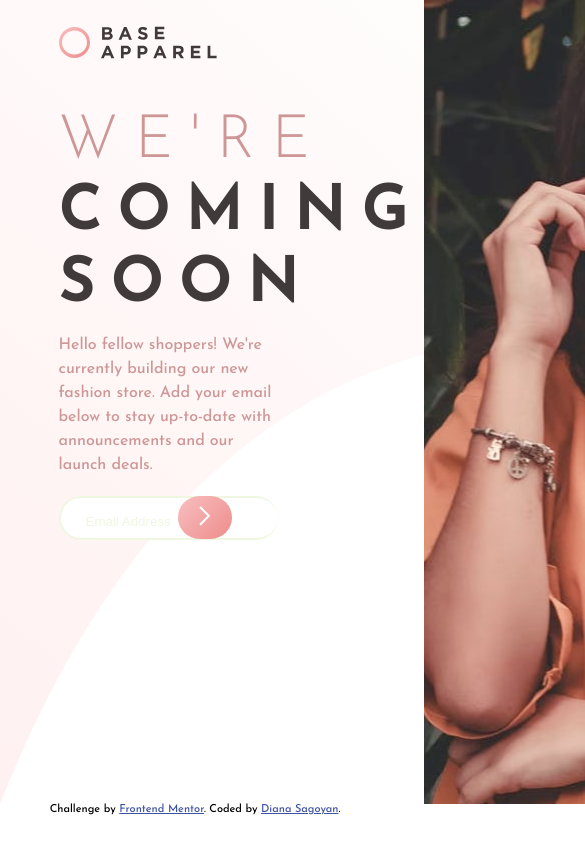
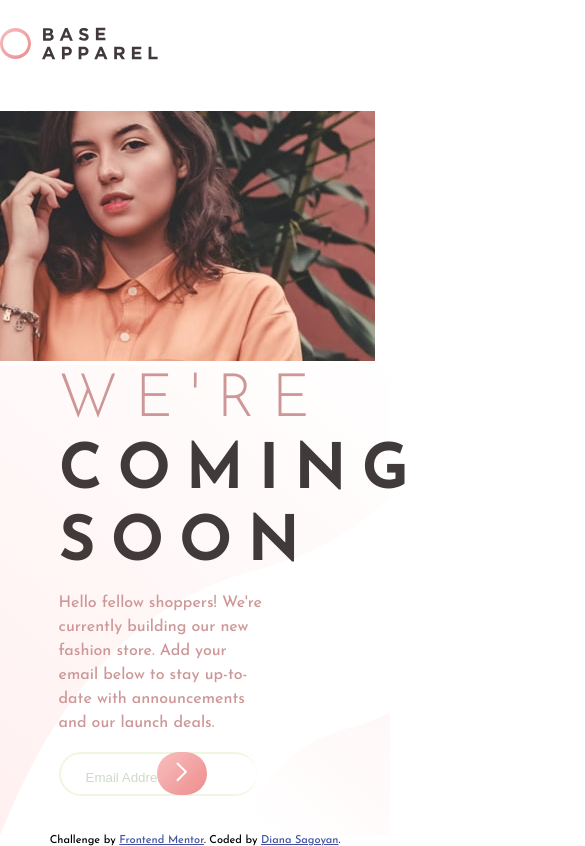
Before and after one commit to DianaSagoyan/coming-soon-page, a plain HTML site: page base-apparel-coming-soon-master/index.html in a window 390 px wide. Shown: the top 846 px of the page, 585 px wide, since content can reach past the window. Drawn offline with Linux system fonts and the light colour scheme.

Commit message:
Added html code for mobile layout. The code of the mobile version is set to none until the size reaches the mobile size.

```diff
--- a/base-apparel-coming-soon-master/index.html
+++ b/base-apparel-coming-soon-master/index.html
@@ -35,7 +35,6 @@
 
     <form class="email-form">
       <input class="input" type="email" placeholder="Email Address"><button class="btn" type="submit"><img src="images/icon-arrow.svg" alt=""></button></input>
-      <!-- <button class="btn" type="submit"><img src="images/icon-arrow.svg" alt=""></button> -->
     </form>
     </div>
 
@@ -43,6 +42,30 @@
     <img class = "desk-image" src="images/hero-desktop.jpg" alt="Desktop-image">
   </div>
 </div>
+
+
+
+<div class="mobile-hidden">
+
+  <img class="logo" src="images/logo.svg" alt="logo">
+
+  <img class="mob-image" src="images/hero-mobile.jpg" alt="hero-mob">
+
+  <div class="text-section">
+
+    <h1 class="heading"><span class="we">We're</span> <br> coming <br> soon</h1>
+
+    <p class = "paragraph">Hello fellow shoppers! We're currently building our new fashion store.
+    Add your email below to stay up-to-date with announcements and our launch deals.</p>
+
+    <form class="email-form">
+      <input class="input" type="email" placeholder="Email Address"><button class="btn" type="submit"><img src="images/icon-arrow.svg" alt=""></button></input>
+    </form>
+    </div>
+
+</div>
+
+
   <footer>
     <p class="attribution">
       Challenge by <a href="https://www.frontendmentor.io?ref=challenge" target="_blank">Frontend Mentor</a>.
--- a/base-apparel-coming-soon-master/styles.css
+++ b/base-apparel-coming-soon-master/styles.css
@@ -67,7 +67,7 @@ line-height: 1.2;
 }
 
 ::placeholder{
-    color: #eff7e1;
+    color: #cfdac8;
 }
 
 .btn{
@@ -83,3 +83,17 @@ line-height: 1.2;
     cursor: pointer;
     background-image: linear-gradient(135deg, #f0c8c8, #f7b7b7);
 }
+
+.mobile-hidden{
+    display: none;
+}
+
+@media screen and (max-width: 600px){
+    .mobile-hidden{
+        display: inline;
+    }
+
+    .container{
+        display: none;
+    }
+}
```
